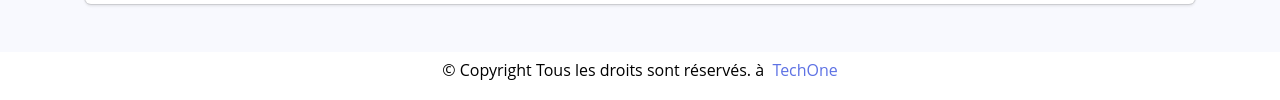
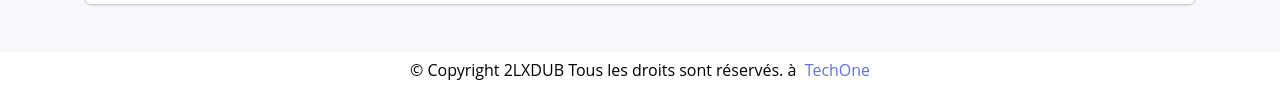
Before and after one commit to webteches/techone-dev, a plain HTML site: page index.html in a window 1280 px wide. Shown: the part 3258-3358 px from the top of the page. Drawn offline with nearby package versions, Linux system fonts and the light colour scheme.

Commit message:
Update index.html

```diff
--- a/index.html
+++ b/index.html
@@ -294,7 +294,7 @@ footer {
 
    <!-- FOOTER -->
 
-<footer style="color: #000">&copy; Copyright  Tous les droits sont réservés. à <a  href="index.html"><i class="fab fa-footer"></i> TechOne </a><footer>
+<footer style="color: #000">&copy; Copyright 2LXDUB Tous les droits sont réservés. à <a  href="index.html"><i class="fab fa-footer"></i> TechOne </a><footer>
         <script src="js/index.js"></script>
         <script src="js/jquery.min.js"></script>
         <script src="/js/bootstrap.bundle.min.js"></script>
```
